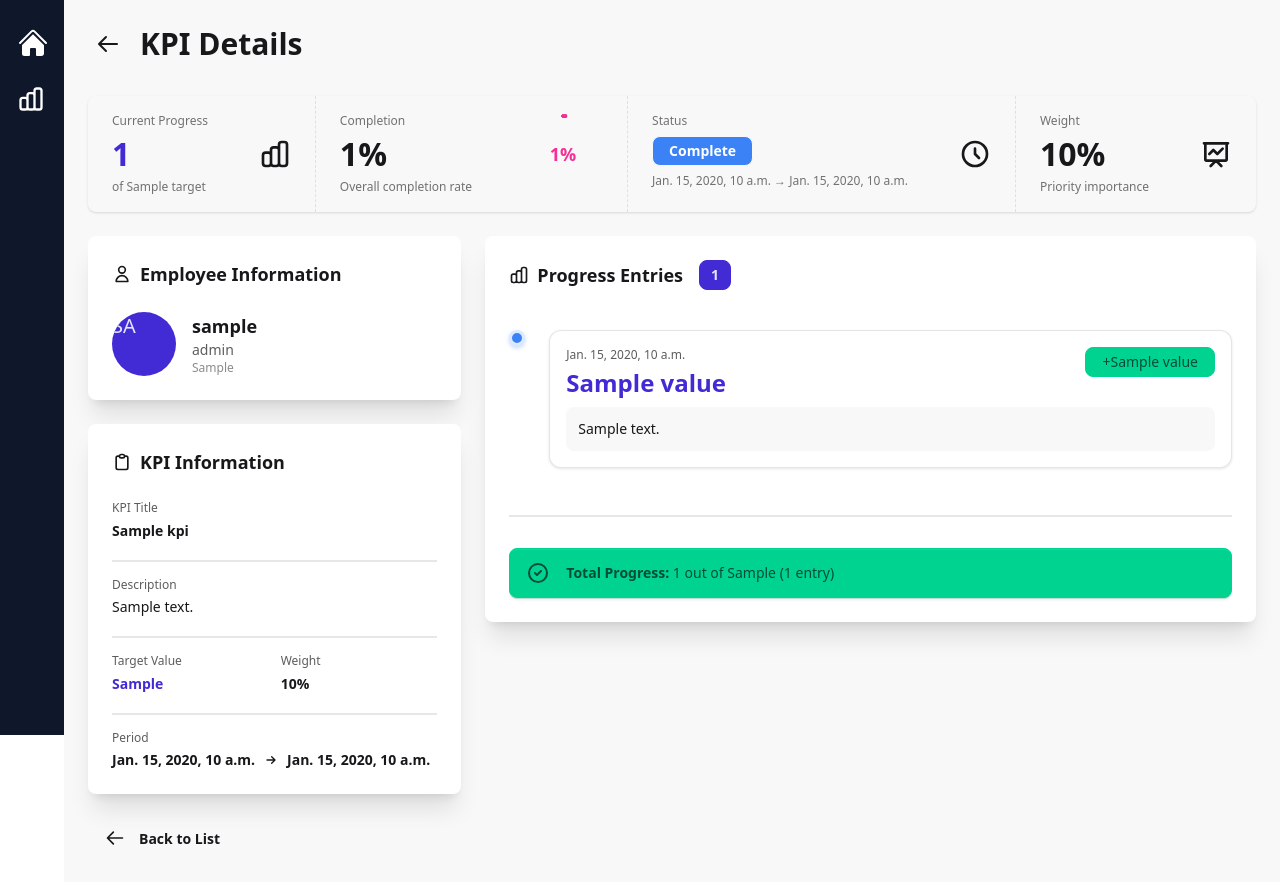
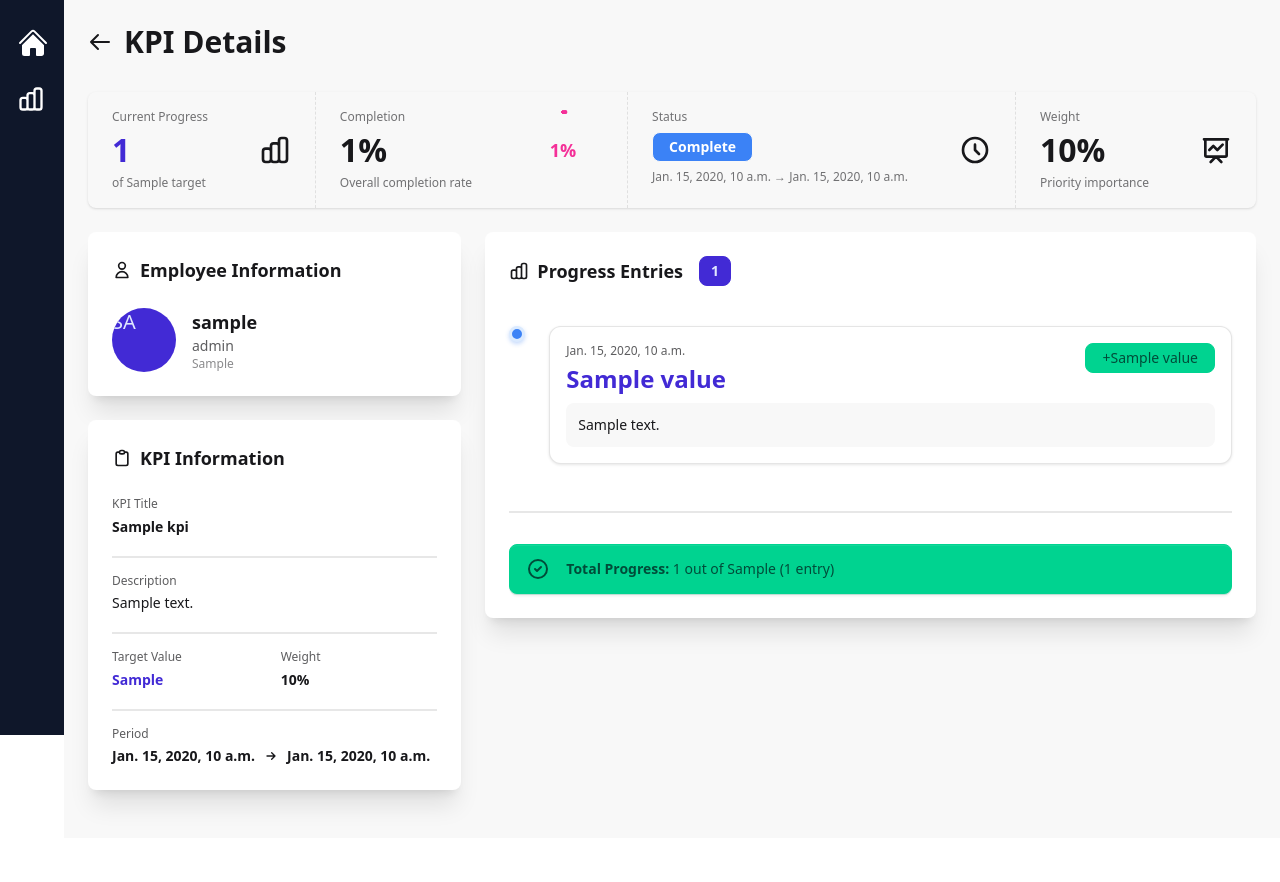
Before and after one commit to emanqarooni/KPI_Task_Management, a Django app: template kpi/main_app/templates/main_app/employee_kpi_detail.html in a window 1280 px wide. Shown: the part 65-947 px from the top of the page. After the commit the page ends 879 px from the top, so only its background shows below. Run offline with Django 3.2, Linux system fonts and the light colour scheme; the template is opened without the code that fills it: most values are stand-ins (such as "Sample title", 1, 10 or a date in 2020); style sheets or scripts are compiled from the project's sources.

Commit message:
added conditional logic for back button

```diff
--- a/kpi/main_app/templates/main_app/employee_kpi_detail.html
+++ b/kpi/main_app/templates/main_app/employee_kpi_detail.html
@@ -5,7 +5,11 @@
   <!-- Page Header -->
   <div class="mb-8">
     <div class="flex items-center gap-3 mb-2">
-      <a href="{% url 'employee_kpi_list' %}" class="btn btn-ghost btn-circle">
+      {% if user.employeeprofile.role == 'manager' %}
+        <a href="{% url 'employee_kpi_list' %}" class="btn btn-ghost btn-circle" title="Back to Assigned KPIs">
+      {% elif user.employeeprofile.role == 'employee' %}
+        <a href="{% url 'employee_kpi' %}" class="btn btn-ghost btn-circle" title="Back to My KPIs">
+      {% endif %}
         <svg xmlns="http://www.w3.org/2000/svg" class="h-6 w-6" fill="none" viewBox="0 0 24 24" stroke="currentColor">
           <path stroke-linecap="round" stroke-linejoin="round" stroke-width="2" d="M10 19l-7-7m0 0l7-7m-7 7h18" />
         </svg>
@@ -214,12 +218,21 @@
 
   <!-- Action Buttons -->
   <div class="flex justify-between items-center mt-6">
-    <a href="{% url 'employee_kpi_list' %}" class="btn btn-ghost">
-      <svg xmlns="http://www.w3.org/2000/svg" class="h-5 w-5 mr-2" fill="none" viewBox="0 0 24 24" stroke="currentColor">
-        <path stroke-linecap="round" stroke-linejoin="round" stroke-width="2" d="M10 19l-7-7m0 0l7-7m-7 7h18" />
-      </svg>
-      Back to List
-    </a>
+   {% if user.employeeprofile.role == 'manager' %}
+      <a href="{% url 'employee_kpi_list' %}" class="btn btn-ghost">
+        <svg xmlns="http://www.w3.org/2000/svg" class="h-5 w-5 mr-2" fill="none" viewBox="0 0 24 24" stroke="currentColor">
+          <path stroke-linecap="round" stroke-linejoin="round" stroke-width="2" d="M10 19l-7-7m0 0l7-7m-7 7h18" />
+        </svg>
+        Back to Assigned KPIs
+      </a>
+    {% elif user.employeeprofile.role == 'employee' %}
+      <a href="{% url 'employee_kpi' %}" class="btn btn-ghost">
+        <svg xmlns="http://www.w3.org/2000/svg" class="h-5 w-5 mr-2" fill="none" viewBox="0 0 24 24" stroke="currentColor">
+          <path stroke-linecap="round" stroke-linejoin="round" stroke-width="2" d="M10 19l-7-7m0 0l7-7m-7 7h18" />
+        </svg>
+        Back to My KPIs
+      </a>
+    {% endif %}
 
     {% if kpi.progress_count == 0 and user.employeeprofile.role == 'manager' %}
     <div class="flex gap-2">
```
